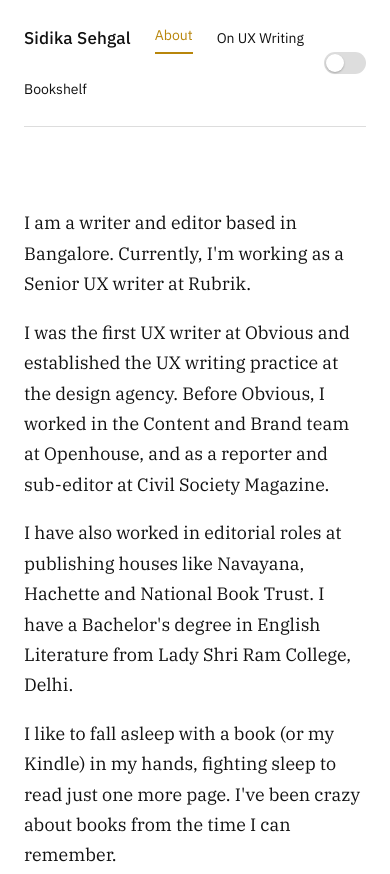
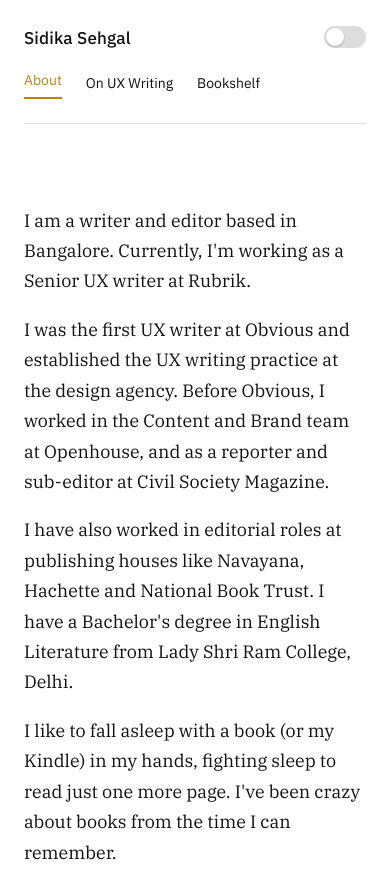
Before and after one commit to sidikasehgal/personal-website, an Eleventy site: page src/index.njk in a window 390 px wide. Shown: the top 874 px of the page. Built offline with nearby package versions, Linux system fonts and the light colour scheme; Eleventy itself is replaced by a stand-in of ours; files that its build step writes are made by us from their sources.

Commit message:
Update style.css

```diff
--- a/src/css/style.css
+++ b/src/css/style.css
@@ -182,3 +182,22 @@ footer {
 .nav-link:hover {
   color: var(--accent);
 }
+@media (max-width: 600px) {
+  nav {
+    position: relative;
+  }
+
+  .nav-left {
+    row-gap: var(--space-2);
+  }
+
+  .site-name {
+    width: 100%;
+  }
+
+  .theme-switch {
+    position: absolute;
+    top: calc(var(--space-3) + 2px);
+    right: 0;
+  }
+}
```
